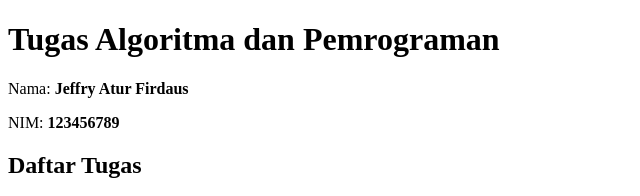
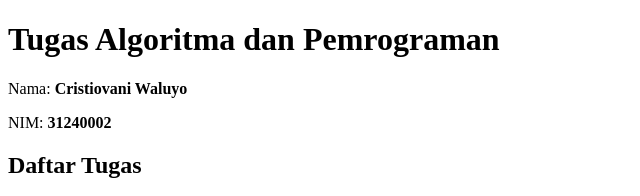
Before and after one commit to cristiovaniw-byte/AlgoritmaDanPemrograman, a plain HTML site: page index.html in a window 1280 px wide. Shown: the top 196 px of the page, 0-640 px from the left. Drawn offline with Linux system fonts and the light colour scheme.

Commit message:
vaniiiii

```diff
--- a/index.html
+++ b/index.html
@@ -8,8 +8,8 @@
 <body>
   <h1>Tugas Algoritma dan Pemrograman</h1>
 
-  <p>Nama: <strong>Jeffry Atur Firdaus</strong></p>
-  <p>NIM: <strong>123456789</strong></p>
+  <p>Nama: <strong>Cristiovani Waluyo</strong></p>
+  <p>NIM: <strong>31240002</strong></p>
 
   <h2>Daftar Tugas</h2>
   <ul>
```
